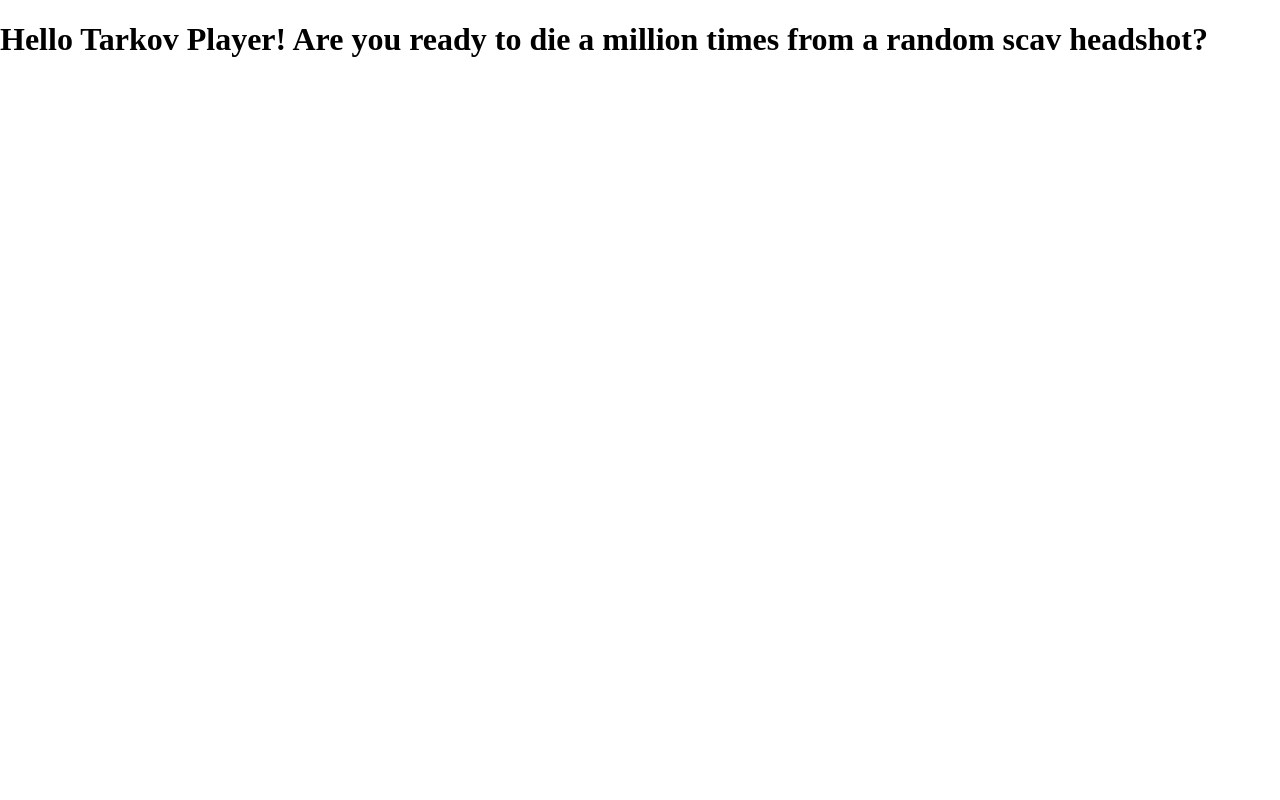
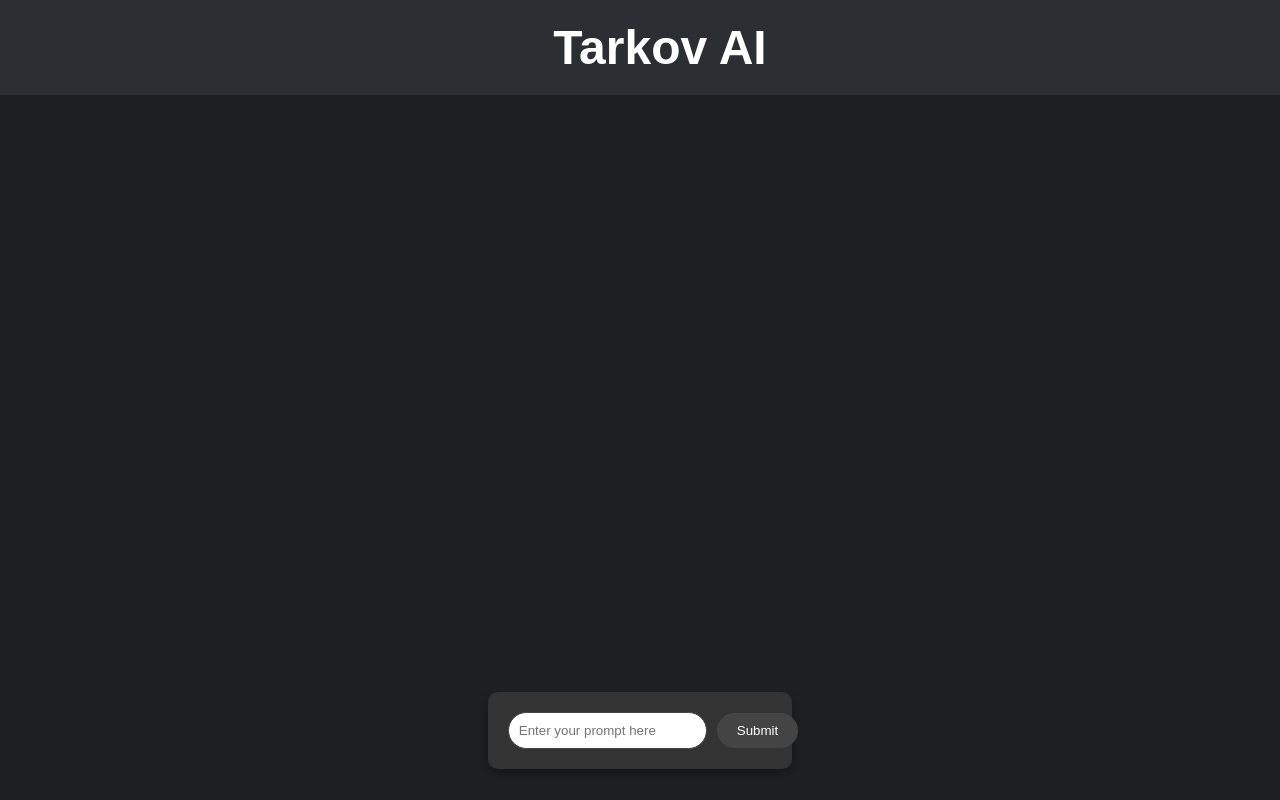
Before and after one commit to KHJR/TarkovAI, a website: page public/index.html in a window 1280 px wide. Drawn offline with Linux system fonts and the light colour scheme; no server answers.

Commit message:
Added prompt bar

```diff
--- a/modules/agent.js
+++ b/modules/agent.js
@@ -19,6 +19,7 @@
     }
 
     async layer1(userPrompt) {
+        console.log("Just entered Agent")
         const weaponTypeDesc = fs.readFileSync(`./private/data/weaponTypeDesc.json`, 'utf8');
 
         const input1 = `
@@ -36,6 +37,8 @@
         `
 
         const output1 = (await this.chat.sendMessage(input1)).response
+        console.log(output1)
+        console.log(output1.candidates[0].content.parts[0].text)
         const weaponType = JSON.parse(output1.candidates[0].content.parts[0].text.match(/\[.*\]/s)[0])[0]
 
         return weaponType
@@ -96,6 +99,7 @@
     }
 
     async layer5(weaponData, items) {
+        console.log("at layer 5")
 
         const input5 = `
             Tree Data:
@@ -177,6 +181,7 @@
     }
 
     async build(userPrompt) {
+        this.chat = this.model.startChat({})
         const weaponType = await this.layer1(userPrompt)
         const weapon = await this.layer2(weaponType, userPrompt)
         const weaponDataWithPrice = await this.getPrice(weapon, weaponType)
--- a/private/prompts/taskPrompt1.txt
+++ b/private/prompts/taskPrompt1.txt
@@ -7,5 +7,5 @@
 
 When answering, first explain to me that you understand that tarkov is a game, and the player is asking in the context of the game.
 
-Answer in this format:
+After the explanation, answer in this format:
 ["weaponType"]
--- a/public/index.html
+++ b/public/index.html
@@ -6,11 +6,29 @@
     <link href="styles/index.css" rel="stylesheet">
     <link href="styles/tree.css" rel="stylesheet">
     <link href="styles/popup.css" rel="stylesheet">
-    <title>Document</title>
+    <title>Tarkov AI</title>
+
 </head>
 <body>
-    <h1>Hello Tarkov Player! Are you ready to die a million times from a random scav headshot?</h1>
-    <div id="tree"></div>
+
+    <header>
+        <h1>Tarkov AI</h1>
+    </header>
+
+    <main>
+        <div id="content">
+            <div id="tree"></div>
+            <div id="explanation"></div>
+        </div>
+
+        <div class="prompt-box">
+            <input type="text" id="userPrompt" placeholder="Enter your prompt here">
+            <button id="submitPrompt">Submit</button>
+        </div>
+    </main>
+
+
+
     <div id="popup">
         <div id="drag-bar-popup">
             <button id="close-popup" onclick="document.getElementById('popup').style.display = 'none'"><img src="resources/svg/close.svg" alt=""></button>
--- a/public/scripts/index.js
+++ b/public/scripts/index.js
@@ -75,10 +75,29 @@
     }
 }
 
+function handlePromptSubmission() {
+    const userPrompt = document.getElementById('userPrompt').value;
+
+    // Save the user prompt as a string
+    let promptString = userPrompt;
+
+    // Optional: Perform further actions with promptString (e.g., sending to a server)
+    test(promptString);
+}
+
+// Event listener for the submit button
+document.getElementById('submitPrompt').addEventListener('click', handlePromptSubmission);
+
+// Event listener for the Enter key
+document.getElementById('userPrompt').addEventListener('keypress', function(event) {
+    if (event.key === 'Enter') {
+        handlePromptSubmission();
+    }
+});
 //Every code below can and should be deleted for production
-async function test() {
+async function test(prompt) {
     const agent = new Agent()
-    const result = await agent.build('I NEED to use SCAR-L with supressor, fore-grip with ergonomics higher or equal then +7 , ELCAN scope with Another 1x scope, not tanned pistol grip.')
+    const result = await agent.build(prompt)
 
     //Assign the result to the global variable
     itemTree = result.itemTree
@@ -91,5 +110,3 @@
 
     createTree(itemTree, itemData)
 }
-
-test()
--- a/public/styles/index.css
+++ b/public/styles/index.css
@@ -1,5 +1,109 @@
-body {
+#tree {
     margin: 0;
     padding: 0;
-    overflow: hidden;
+    overflow: scroll;
+
 }
+
+#tree::-webkit-scrollbar-track {
+    border-radius: 7px;
+    background-color: #F5F5F5;
+}
+#tree::-webkit-scrollbar {
+    background-color: #faf7f700;
+    width: 7px;
+}
+#tree::-webkit-scrollbar-thumb {
+    -webkit-box-shadow: inset 0 0 6px #ffffff4d;
+    box-shadow: inset 0 0 6px #f8f6f64d;
+    border-radius: 7px;
+    background-color: #eee;
+}
+
+body{
+    background-color: #1d1f21;
+    color: #c5c6c7;
+    font-family: 'Arial', sans-serif;
+    margin: 0;
+    padding: 0;
+    display: flex;
+    flex-direction: column;
+    justify-content: center;
+    align-items: center;
+    height: 100vh;
+
+}
+
+header {
+    background-color: #2b2e32;
+    width: 100%;
+    padding: 20px;
+    text-align: center;
+    color: white;
+    position: fixed;
+    top: 0;
+    left: 0;
+    z-index: 1000;
+}
+
+header h1 {
+    font-size: 3rem;
+    margin: 0;
+}
+
+main {
+    margin-top: 100px; /* Space for fixed header */
+    display: flex;
+    flex-direction: column;
+    align-items: center;
+    justify-content: center;
+    min-height: 80vh;
+}
+
+#content{
+    display: flex;
+    flex-direction: row;
+    justify-content: space-between;
+    align-items: center;
+    width: 95%;
+    height: 70vh;
+}
+
+.prompt-box {
+    background-color: #333;
+    padding: 20px;
+    border-radius: 10px;
+    box-shadow: 0 4px 8px rgba(0, 0, 0, 0.3);
+    width: 80%;
+    max-width: 600px;
+    display: flex;
+    align-items: center;
+}
+
+.prompt-box input {
+    flex-grow: 1;
+    padding: 10px;
+    border-radius: 20px;
+    border: 1px solid #444;
+    margin-right: 10px;
+}
+
+.prompt-box button {
+    padding: 10px 20px;
+    border-radius: 20px;
+    border: none;
+    background-color: #444;
+    color: white;
+    cursor: pointer;
+}
+
+.prompt-box button:hover {
+    background-color: #555;
+}
+
+#result {
+    margin-top: 20px;
+    font-size: 1.2rem;
+    color: white;
+    text-align: center;
+}
```
Also changed, not shown: public/resources/png/Logo.png (added), public/resources/png/background.png (added).
